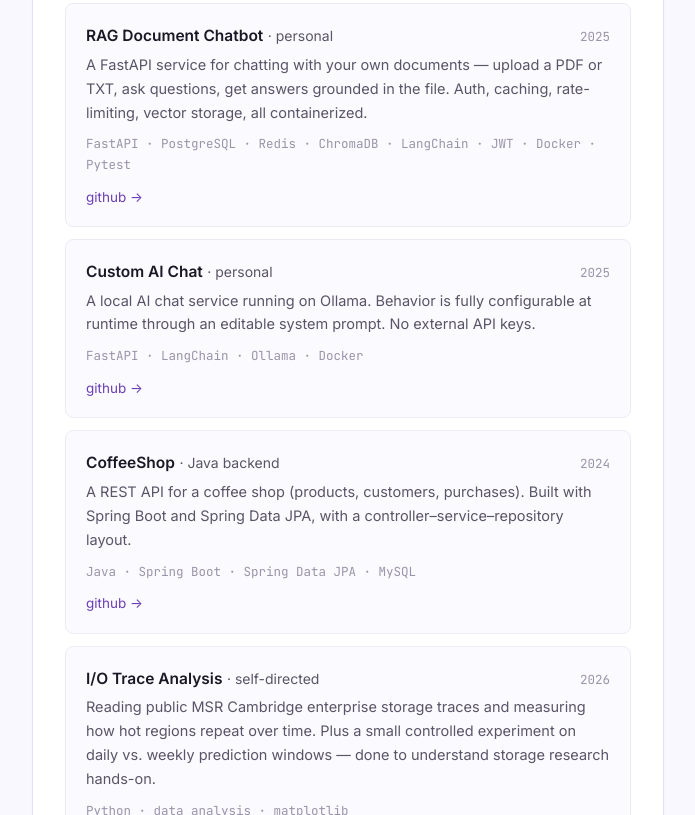
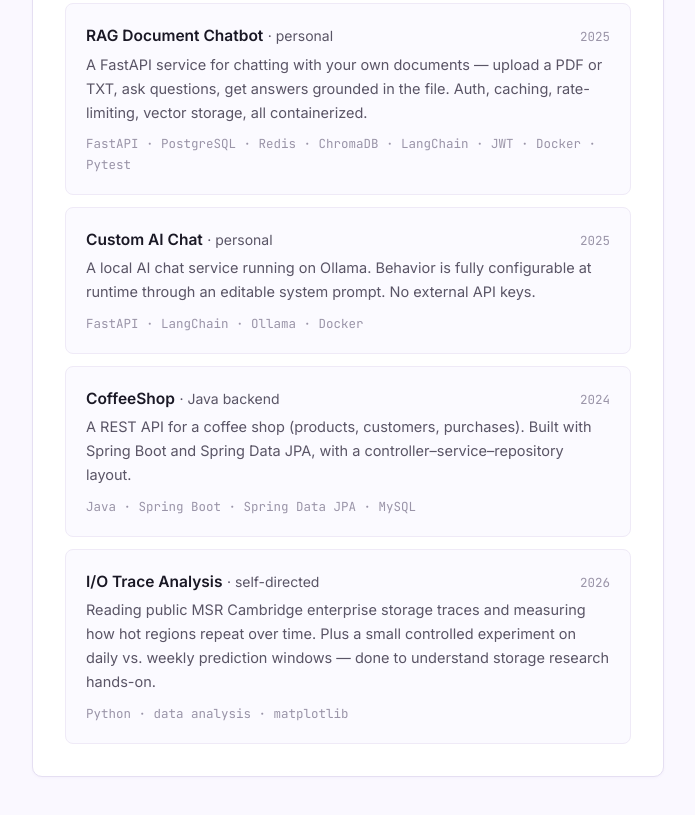
Before and after one commit to Kodirmee/Kodirmee.github.io, a plain HTML site: page projects.html in a window 1280 px wide. Shown: the part 376-1191 px from the top of the page, without its empty margins (292-987 px from the left). Drawn offline with Linux system fonts and the light colour scheme.

Commit message:
Remove GitHub links
Co-Authored-By: Claude Opus 5.5 <noreply@anthropic.com>
Claude-Session: https://claude.ai/code/session_01FP2By72CufA1XrPDV8DRo1

```diff
--- a/projects.html
+++ b/projects.html
@@ -48,7 +48,6 @@
         TXT, ask questions, get answers grounded in the file. Auth, caching,
         rate-limiting, vector storage, all containerized.</p>
         <div class="stack">FastAPI · PostgreSQL · Redis · ChromaDB · LangChain · JWT · Docker · Pytest</div>
-        <div class="item-links"><a href="https://github.com/Kodirmee/Rag-chatbot-version-1" target="_blank" rel="noopener">github →</a></div>
       </div>
 
       <div class="item">
@@ -59,7 +58,6 @@
         <p>A local AI chat service running on Ollama. Behavior is fully configurable
         at runtime through an editable system prompt. No external API keys.</p>
         <div class="stack">FastAPI · LangChain · Ollama · Docker</div>
-        <div class="item-links"><a href="https://github.com/Kodirmee/AI-ChatBot" target="_blank" rel="noopener">github →</a></div>
       </div>
 
       <div class="item">
@@ -70,7 +68,6 @@
         <p>A REST API for a coffee shop (products, customers, purchases). Built with
         Spring Boot and Spring Data JPA, with a controller–service–repository layout.</p>
         <div class="stack">Java · Spring Boot · Spring Data JPA · MySQL</div>
-        <div class="item-links"><a href="https://github.com/Kodirmee/CoffeeshopSpring" target="_blank" rel="noopener">github →</a></div>
       </div>
 
       <div class="item">
```
Also changed, not shown: index.html (+0 -1 lines), 1 other file.
